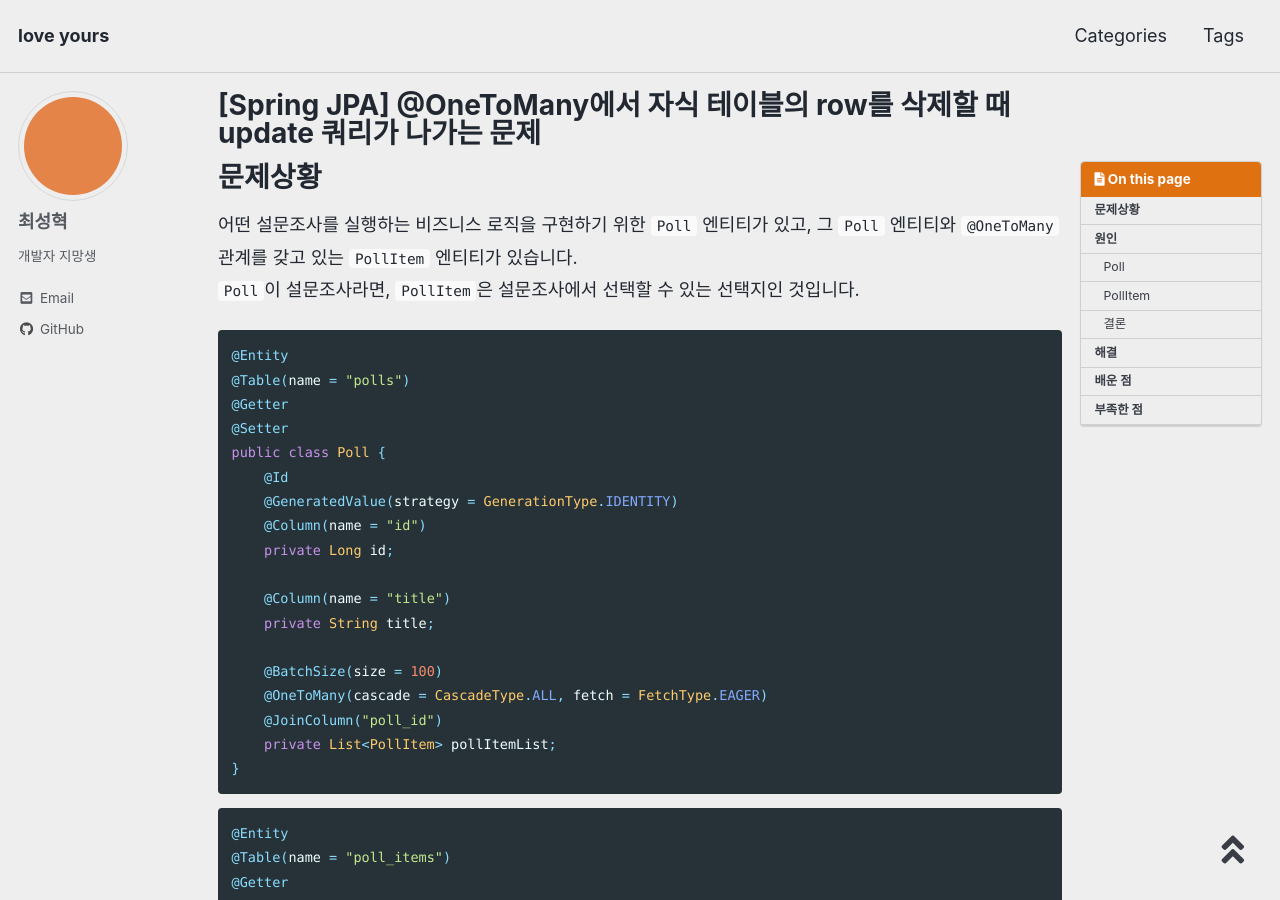
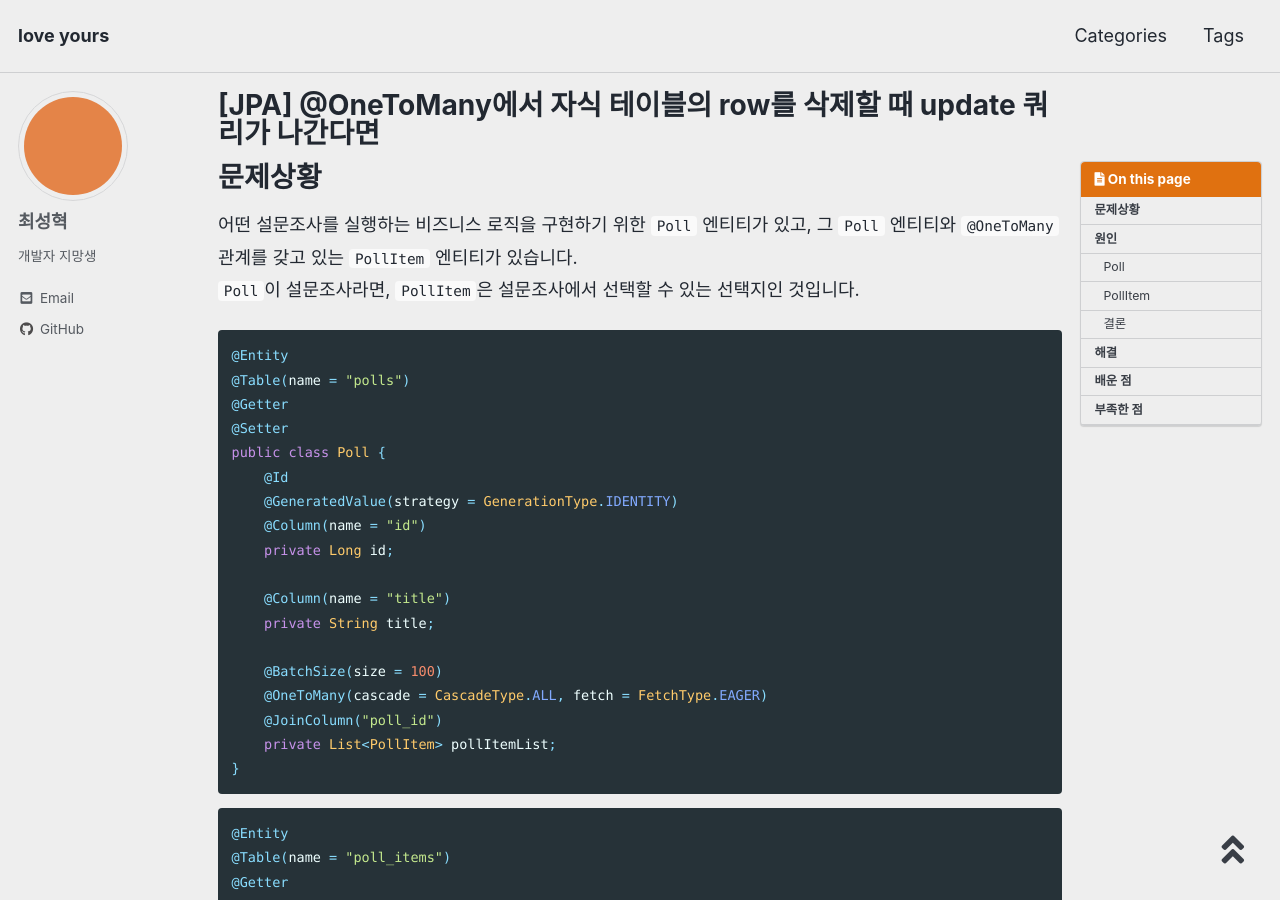
Before and after one commit to shyeokchoi/shyeokchoi.github.io, a Jekyll site: the page built from _posts/Spring/2023-12-24-update-query-when-delete.md, in a window 1280 px wide and 900 px high. Built offline with Jekyll 4.4.1, drawn with Linux system fonts in a browser that asks for light colours; cached includes are drawn as plain includes; comment, search, counter and statistics services are not loaded.

Commit message:
Update 2023-12-24-update-query-when-delete.md

```diff
--- a/_posts/Spring/2023-12-24-update-query-when-delete.md
+++ b/_posts/Spring/2023-12-24-update-query-when-delete.md
@@ -1,5 +1,5 @@
 ---
-title: "[Spring JPA] @OneToMany에서 자식 테이블의 row를 삭제할 때 update 쿼리가 나가는 문제"
+title: "[JPA] @OneToMany에서 자식 테이블의 row를 삭제할 때 update 쿼리가 나간다면"
 
 categories:
   - Spring
```
